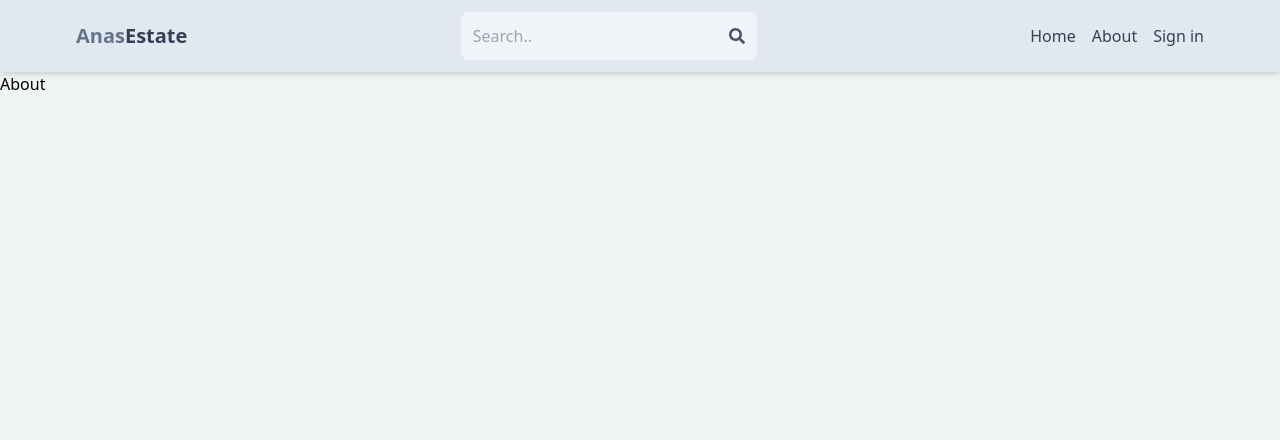
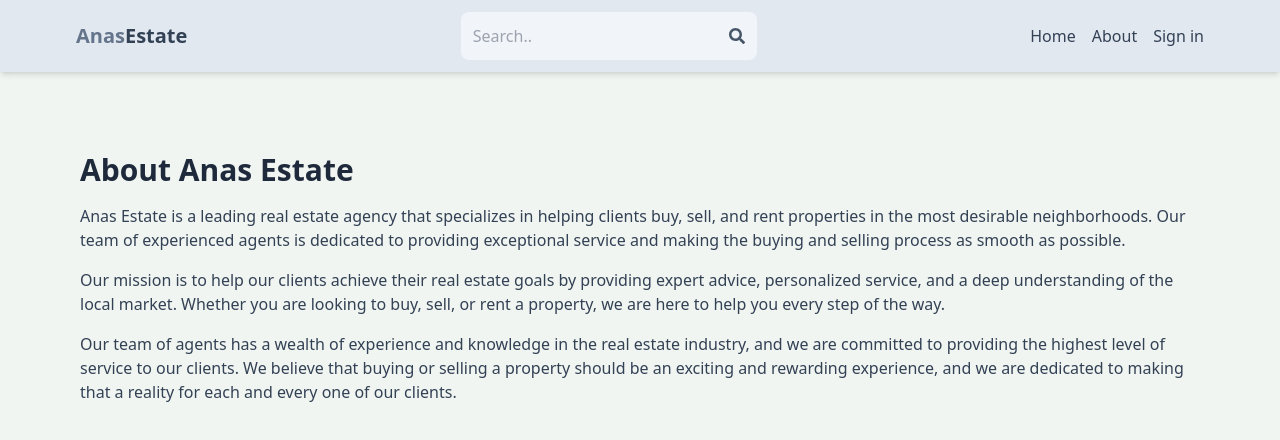
Before and after one commit to Anas7217/Estate, a React (Vite) app in the folder client/: page /about in a window 1280 px wide. Shown: the top 440 px of the page. Built offline with nearby package versions, Linux system fonts and the light colour scheme.

Commit message:
complete about page

```diff
--- a/client/src/pages/About.jsx
+++ b/client/src/pages/About.jsx
@@ -1,9 +1,14 @@
 import React from 'react'
 
-const About = () => {
+export default function About() {
   return (
-    <div>About</div>
+    <div className='py-20 px-4 max-w-6xl mx-auto'>
+      <h1 className='text-3xl font-bold mb-4 text-slate-800'>About Anas Estate</h1>
+      <p className='mb-4 text-slate-700'>Anas Estate is a leading real estate agency that specializes in helping clients buy, sell, and rent properties in the most desirable neighborhoods. Our team of experienced agents is dedicated to providing exceptional service and making the buying and selling process as smooth as possible.</p>
+      <p className='mb-4 text-slate-700'>
+      Our mission is to help our clients achieve their real estate goals by providing expert advice, personalized service, and a deep understanding of the local market. Whether you are looking to buy, sell, or rent a property, we are here to help you every step of the way.
+      </p>
+      <p className='mb-4 text-slate-700'>Our team of agents has a wealth of experience and knowledge in the real estate industry, and we are committed to providing the highest level of service to our clients. We believe that buying or selling a property should be an exciting and rewarding experience, and we are dedicated to making that a reality for each and every one of our clients.</p>
+    </div>
   )
 }
-
-export default About
```
